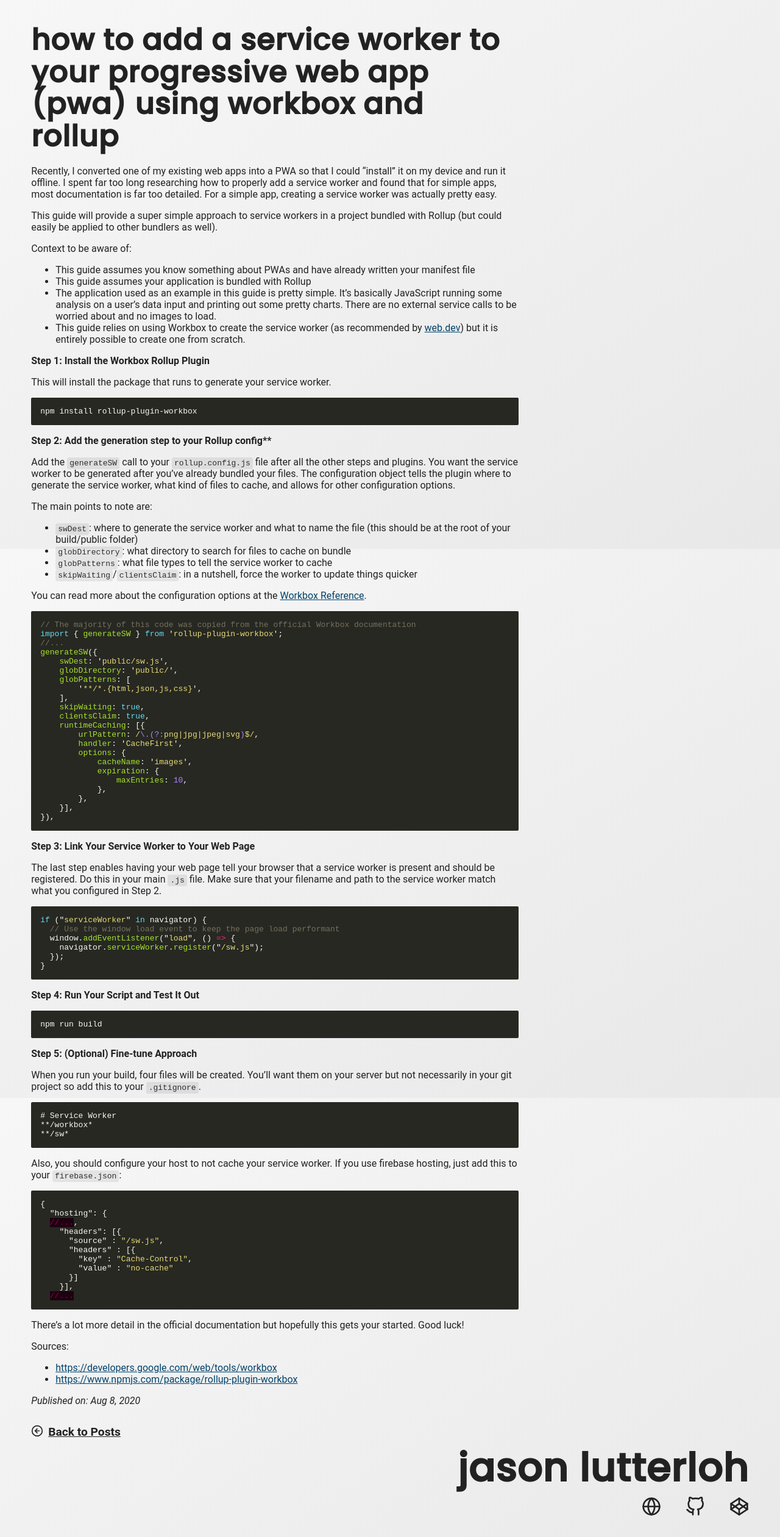
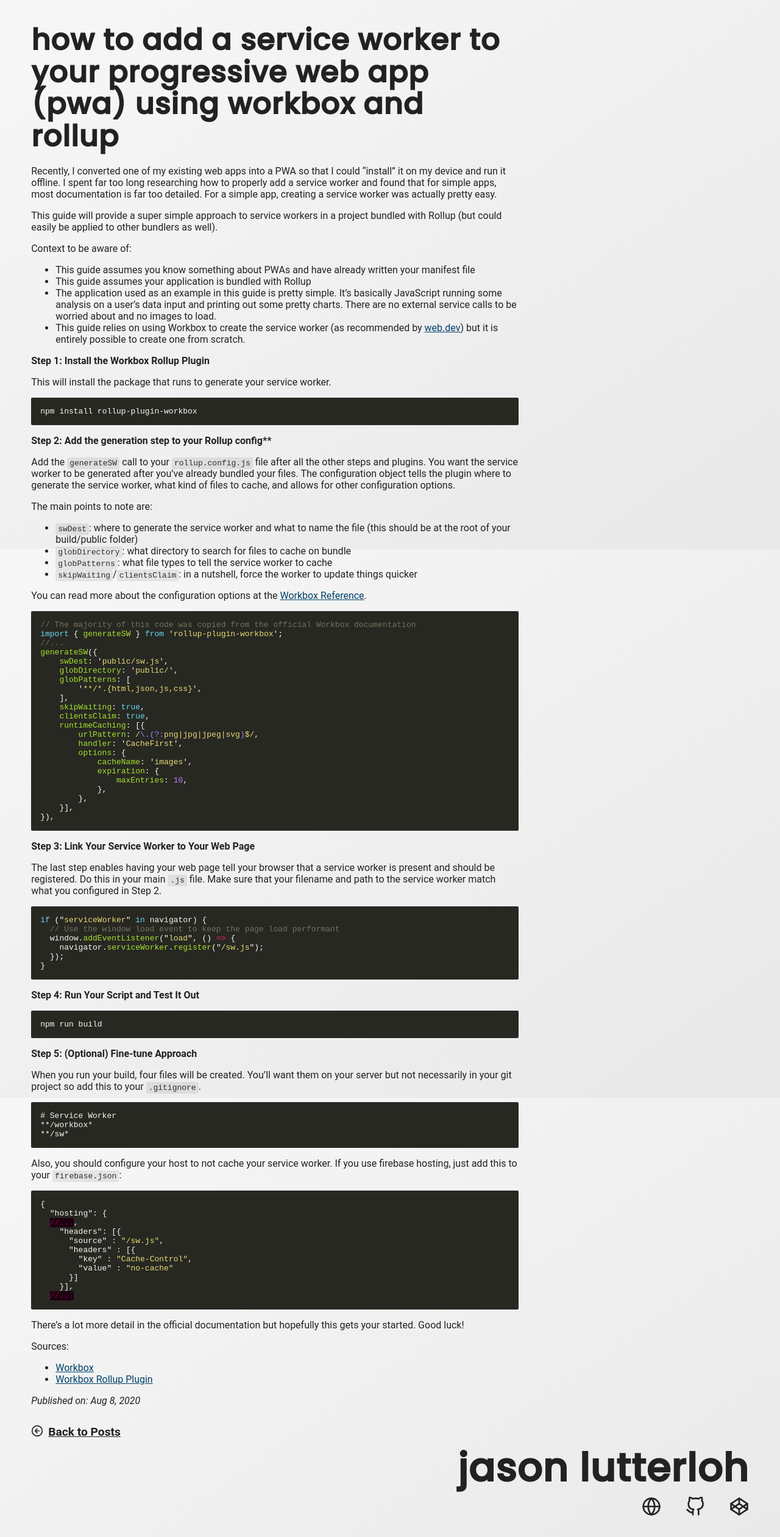
Before and after one commit to jasonlutterloh/jasonlutterloh.github.io, a Jekyll site: the page built from _posts/2020-08-08-service-worker-pwa-workbox-rollup.md, in a window 1280 px wide. Shown: the whole page at 61% size. Built offline with Jekyll 4.4.1, drawn with Linux system fonts in a browser that asks for light colours.

Commit message:
Fix mobile issue

```diff
--- a/_posts/2020-08-08-service-worker-pwa-workbox-rollup.md
+++ b/_posts/2020-08-08-service-worker-pwa-workbox-rollup.md
@@ -113,5 +113,5 @@ There's a lot more detail in the official documentation but hopefully this gets
 
 Sources:
 
-- <https://developers.google.com/web/tools/workbox>
-- <https://www.npmjs.com/package/rollup-plugin-workbox>
+- [Workbox](https://developers.google.com/web/tools/workbox)
+- [Workbox Rollup Plugin](https://www.npmjs.com/package/rollup-plugin-workbox)
--- a/assets/monokai.css
+++ b/assets/monokai.css
@@ -1,4 +1,4 @@
-.highlight pre { background-color: #272822; padding: 15px; border-radius: 2px; color: #f8f8f2}
+.highlight pre { background-color: #272822; padding: 15px; border-radius: 2px; color: #f8f8f2; overflow: scroll}
 .highlight .hll { background-color: #272822; }
 .highlight .c { color: #75715e } /* Comment */
 .highlight .err { color: #960050; background-color: #1e0010 } /* Error */
```
